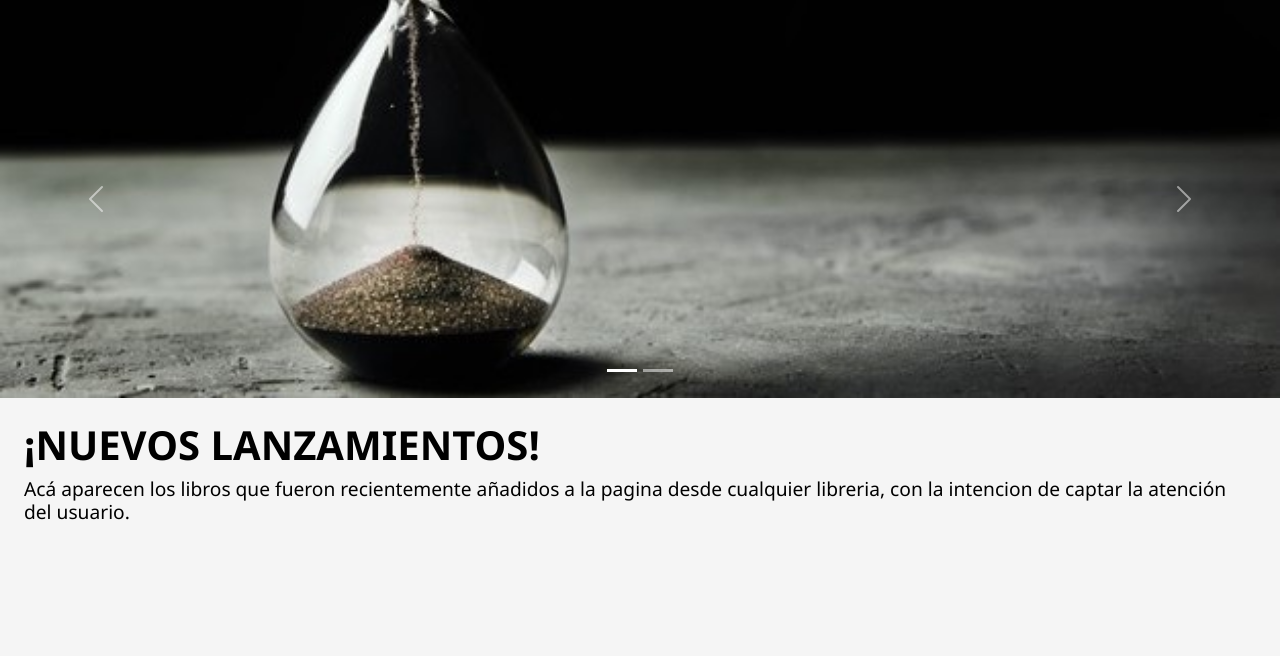
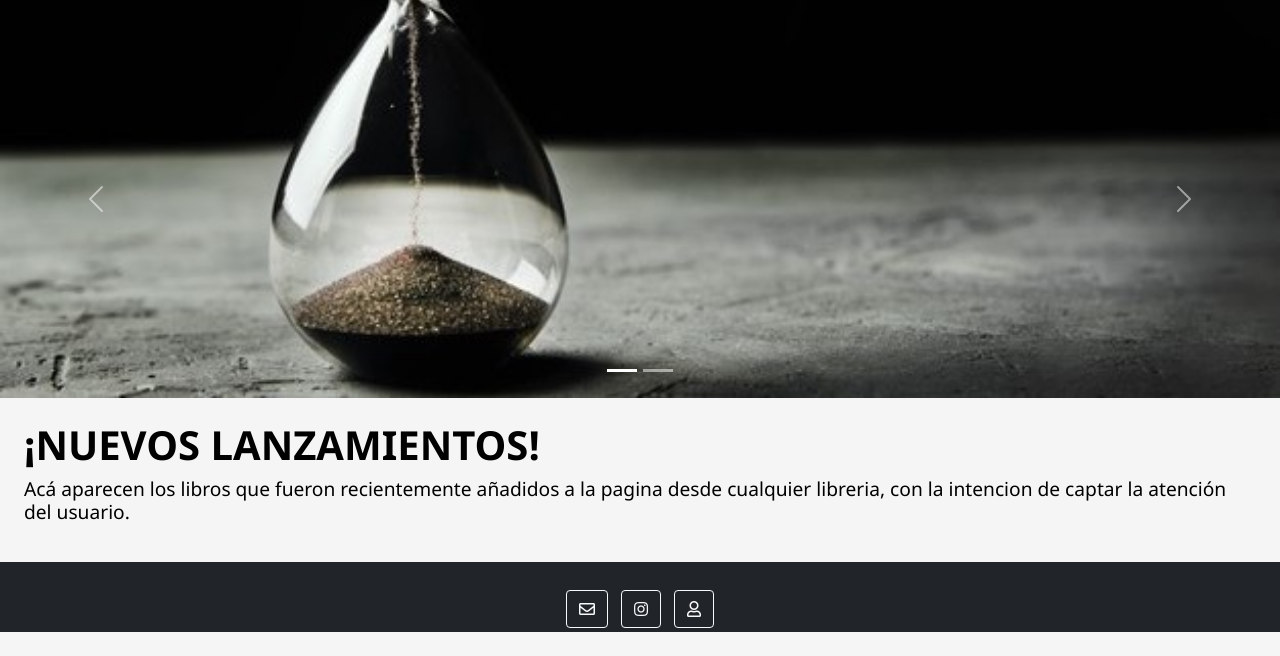
Before and after one commit to proyectoBastilla/pagina_principal, a PHP site: page /pagina_principal/01_index.php in a window 1280 px wide. Shown: the part 158-814 px from the top of the page. Before the commit the page ends 678 px from the top, so only its background shows below. Run offline with PHP 8.4, Linux system fonts and the light colour scheme.

Commit message:
Update footer.php

```diff
--- a/includes/footer.php
+++ b/includes/footer.php
@@ -1,9 +1,34 @@
 <!-- Final del código, incluye footer y scripts -->
 
-    <footer class="footer">
-      <div class="container">
-      </div>
-    </footer>
+<footer class="bg-dark text-center text-white">
+  <!-- Grid container -->
+  <div class="container p-4 pb-0">
+    <!-- Section: Social media -->
+    <section class="mb-4">
+
+       <!-- enviar correo -->
+       <a class="btn btn-outline-light btn-floating m-1" href= "#!"  role="button">
+      <i class="far fa-envelope"></i>
+      </a>
+
+      <!-- Instagram -->
+      <a class="btn btn-outline-light btn-floating m-1" href="https://www.instagram.com/la_bastilla_proyecto/" role="button">
+      <i class="fab fa-instagram"></i>
+      </a>
+
+      <!-- acerca de o info -->
+      <a class="btn btn-outline-light btn-floating m-1" href="01_acerca.php" role="button">
+      <i class="far fa-user"></i>
+      </a>
+
+
+
+    <!-- Section: Social media -->
+  </div>
+  <!-- Grid container -->
+
+
+</footer>
 
     <!-- Script BOOTSTRAP 5 -->
     <script src="https://cdn.jsdelivr.net/npm/bootstrap@5.0.1/dist/js/bootstrap.bundle.min.js" integrity="sha384-gtEjrD/SeCtmISkJkNUaaKMoLD0//ElJ19smozuHV6z3Iehds+3Ulb9Bn9Plx0x4" crossorigin="anonymous"></script>
```
